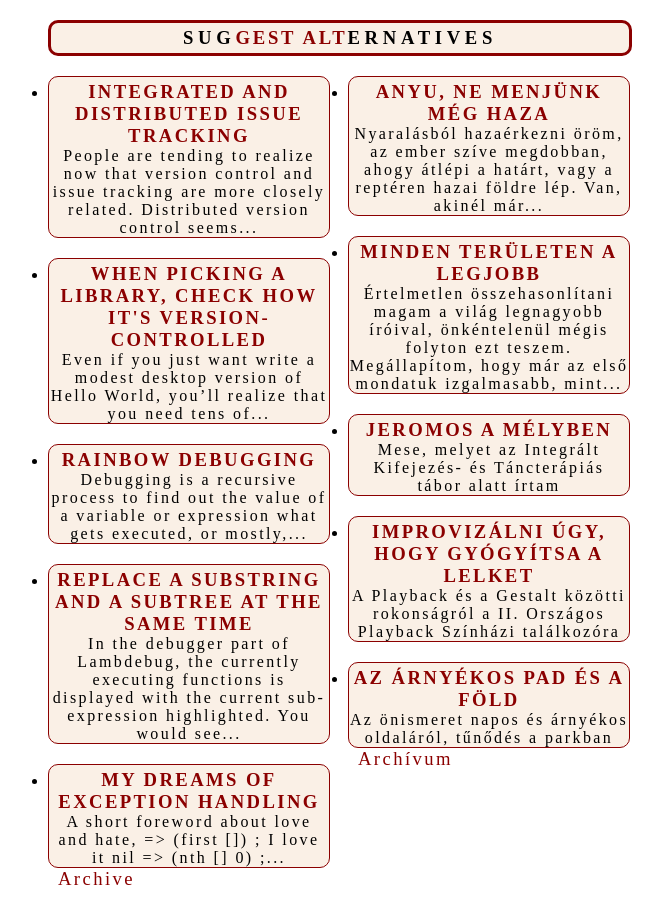
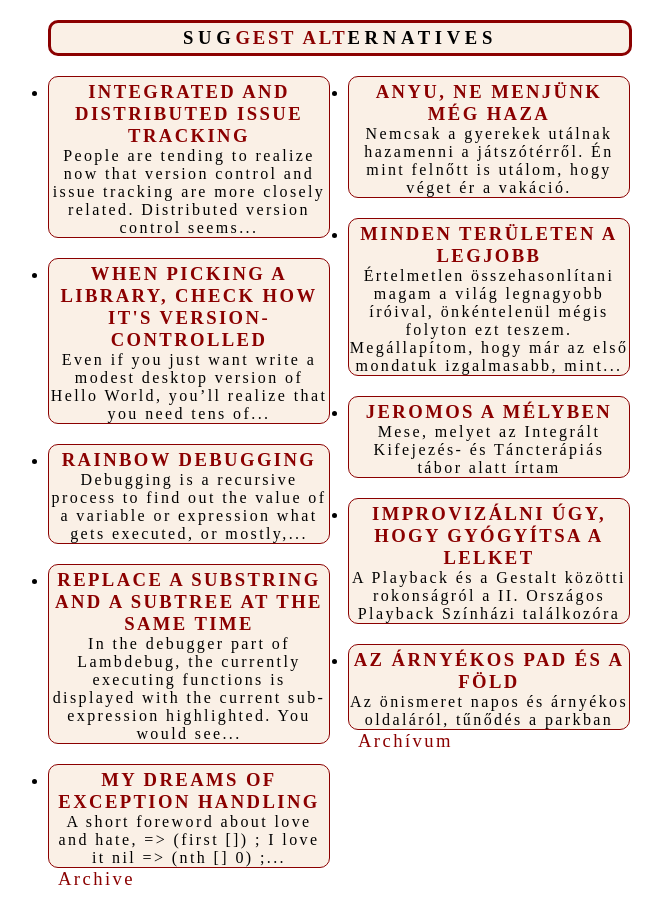
Before and after one commit to adamschmideg/adamschmideg.github.com, a Jekyll site: the page built from index.md, in a window 1280 px wide. Shown: the whole page, without its empty margins (302-965 px from the left). Built offline with Jekyll 4.4.1, drawn with Linux system fonts in a browser that asks for light colours; some web fonts are replaced.

Commit message:
új lead

```diff
--- a/hu/_posts/2011-09-05-anyu-ne-menjunk-meg-haza.md
+++ b/hu/_posts/2011-09-05-anyu-ne-menjunk-meg-haza.md
@@ -1,6 +1,7 @@
 ---
 title: Anyu, ne menjünk még haza
 layout: post
+lead: Nemcsak a gyerekek utálnak hazamenni a játszótérről.  Én mint felnőtt is utálom, hogy véget ér a vakáció.
 ---
 Nyaralásból hazaérkezni öröm, az ember szíve megdobban, ahogy átlépi a
 határt, vagy a reptéren hazai földre lép.  Van, akinél már egy-két hét
```
